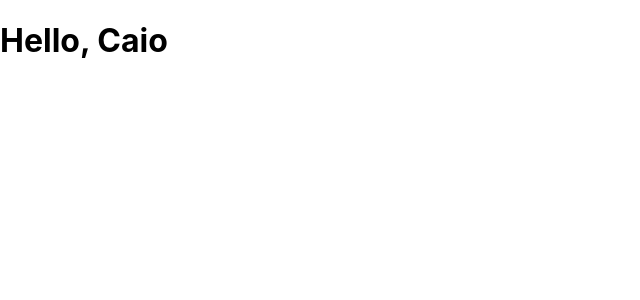
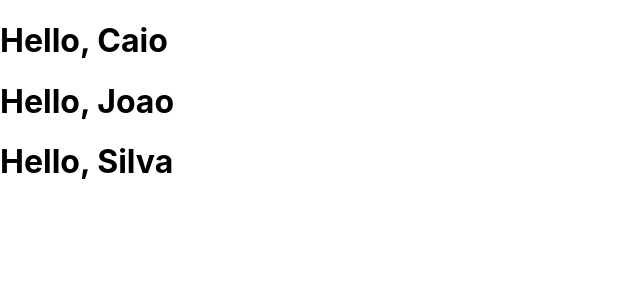
Before and after one commit to caiomugarte/rebalanceador, a React (Create React App) app: page / in a window 1280 px wide. Shown: the top 300 px of the page, without its empty margins (0-640 px from the left). Built offline with nearby package versions, Linux system fonts and the light colour scheme.

Commit message:
Compondo Componentes

```diff
--- a/src/index.js
+++ b/src/index.js
@@ -1,16 +1,23 @@
 import React from "react";
 import ReactDOM from "react-dom";
 import "./index.css";
-import App from "./App";
 import reportWebVitals from "./reportWebVitals";
 
 function Welcome(props) {
   return <h1>Hello, {props.name}</h1>;
 }
 
-const element = <Welcome name="Caio"/>;
+function App() {
+  return (
+    <div>
+      <Welcome name="Caio"/>
+      <Welcome name="Joao"/>
+      <Welcome name="Silva"/>
+    </div>
+  );
+}
 
-ReactDOM.render(element, document.getElementById("root"));
+ReactDOM.render(<App/>, document.getElementById("root"));
 
 // If you want to start measuring performance in your app, pass a function
 // to log results (for example: reportWebVitals(console.log))
```
